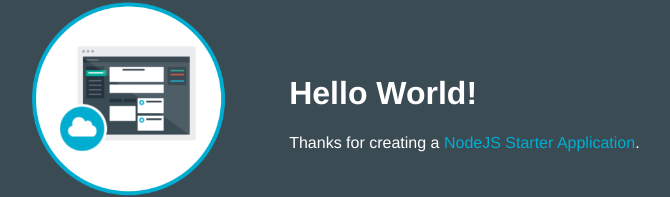
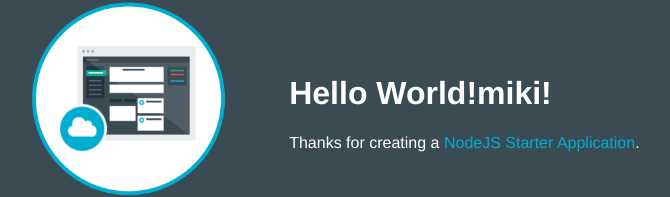
Before and after one commit to biwapa/enomikiTest01, a website: page public/index.html in a window 1280 px wide. Shown: the part 157-354 px from the top of the page, without its empty margins (253-923 px from the left). Drawn offline with Linux system fonts and the light colour scheme.

Commit message:
Update index.html

```diff
--- a/public/index.html
+++ b/public/index.html
@@ -16,7 +16,7 @@
           <img class = "newappIcon" src="images/newapp-icon.png">
         </td>
         <td>
-          <h1 id="message">Hello World!</h1>
+          <h1 id="message">Hello World!miki!</h1>
           <p class='description'></p> Thanks for creating a <span class = "blue">NodeJS Starter Application</span>.
         </td>
       </tr>
```
